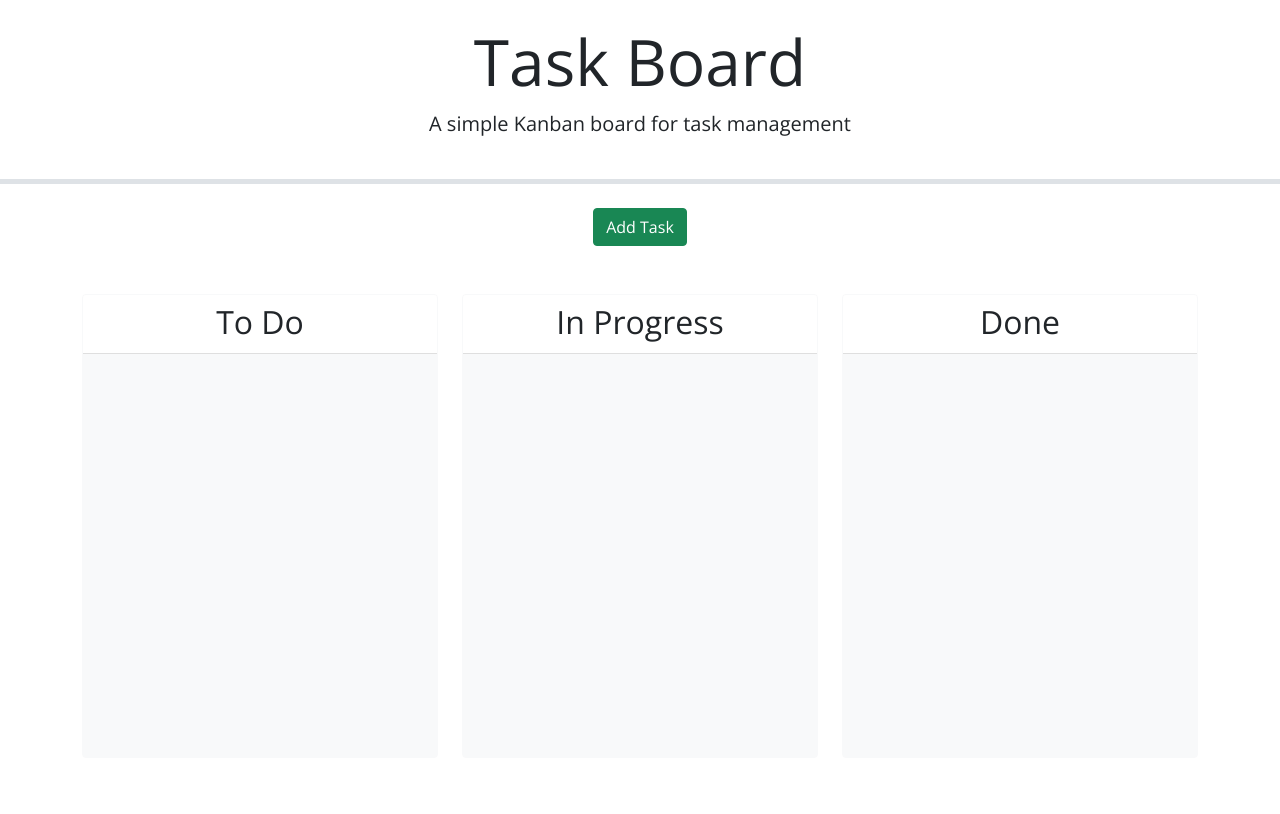
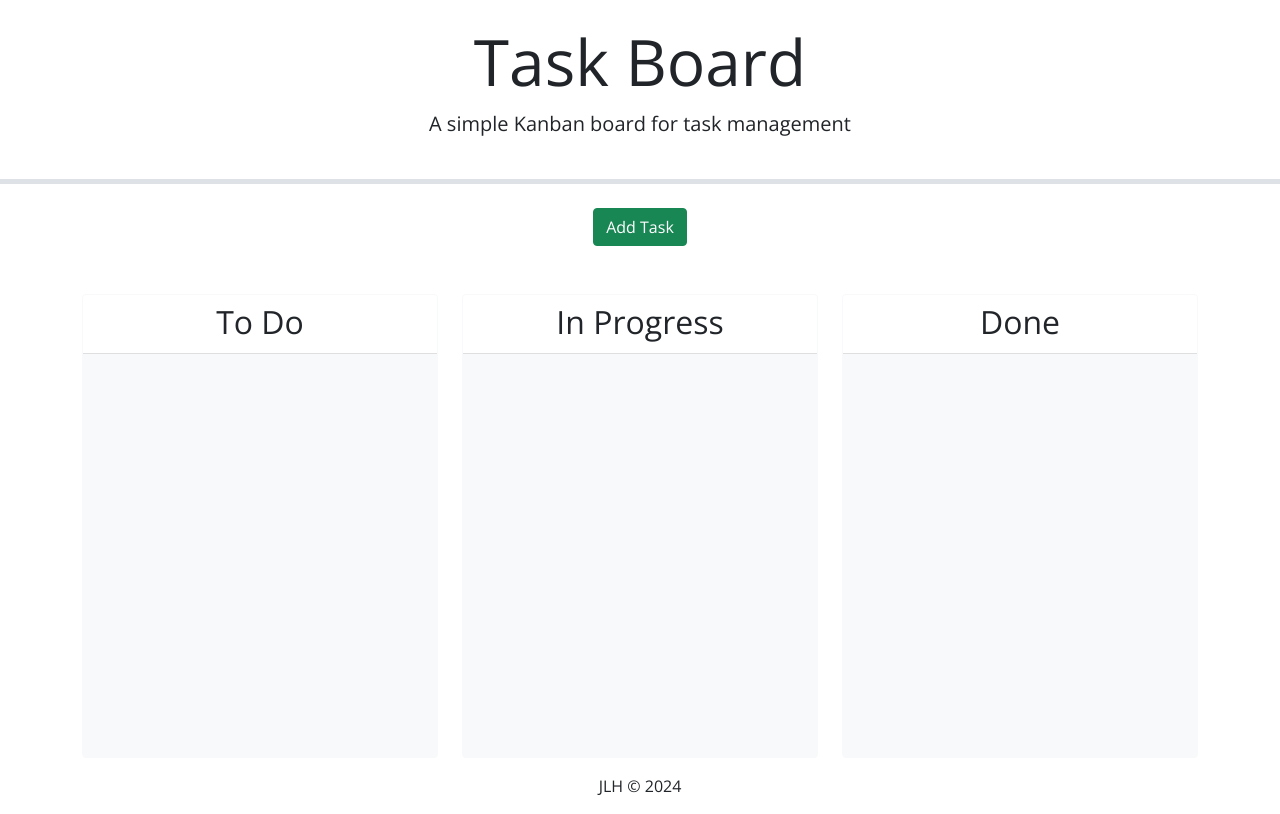
Before and after one commit to JLH-Owner/task-list-2024, a website: page index.html in a window 1280 px wide. Drawn offline with nearby package versions, Linux system fonts and the light colour scheme.

Commit message:
added footer

```diff
--- a/index.html
+++ b/index.html
@@ -96,5 +96,7 @@
   <script src="https://cdn.jsdelivr.net/npm/dayjs@1.11.3/dayjs.min.js"
     integrity="sha256-iu/zLUB+QgISXBLCW/mcDi/rnf4m4uEDO0wauy76x7U=" crossorigin="anonymous"></script>
 </body>
-
+<footer class="text-center">
+  <p>JLH &#169; 2024</p>
+</footer>
 </html>
```
Also changed, not shown: assets/images/Task-Board.png.
